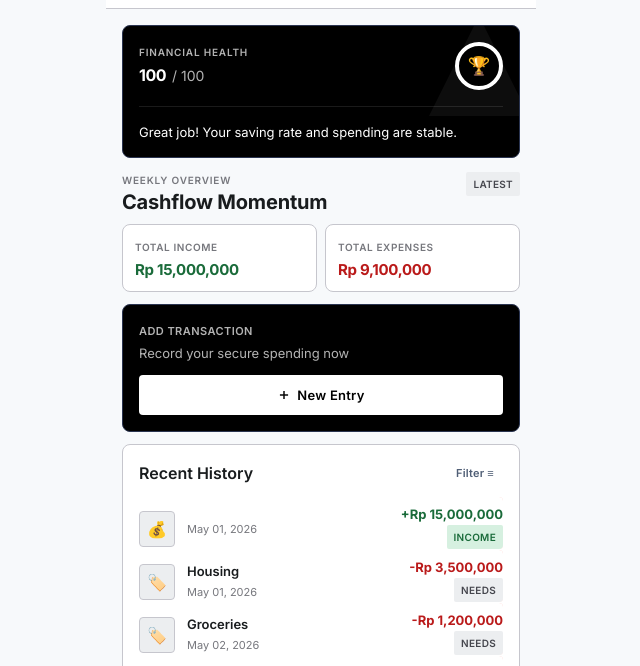
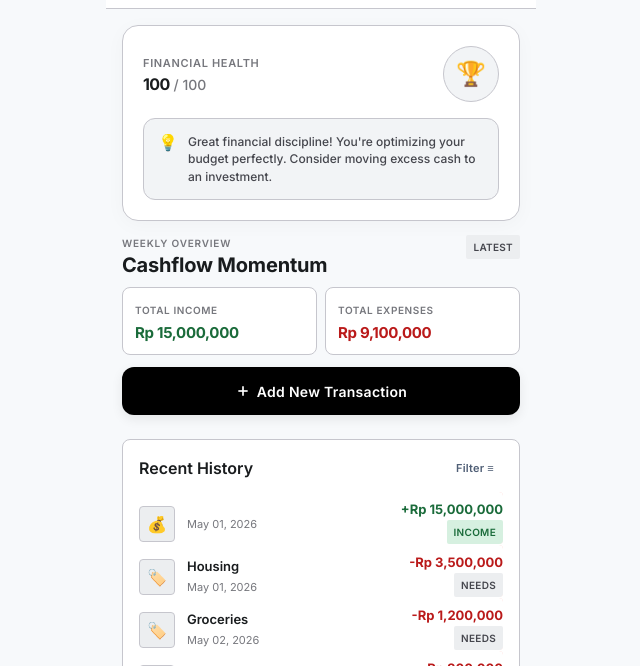
Before and after one commit to ardisanz/WealthyFlow-Pro, a website: page index.html in a window 1280 px wide. Shown: the part 53-719 px from the top of the page, without its empty margins (319-959 px from the left). Drawn offline with nearby package versions, Linux system fonts and the light colour scheme.

Commit message:
update Ui lebih profesional 1.0

```diff
--- a/index.html
+++ b/index.html
@@ -233,24 +233,24 @@
 <div class="tab-content custom-scroll" x-show="activeTab==='dashboard'" style="display:none">
 
   <!-- Smart Insight / Financial Health Score -->
-  <div class="card card-dark mb-12" style="background:var(--primary-container);border-color:#2a3450;overflow:hidden;position:relative">
-    <div style="position:absolute;top:-20px;right:-20px;opacity:0.05">
-      <svg width="120" height="120" viewBox="0 0 24 24" fill="currentColor"><path d="M12 2L2 22h20L12 2z"/></svg>
-    </div>
-    <div style="display:flex;justify-content:space-between;align-items:flex-start">
-      <div style="position:relative;z-index:10">
-        <p style="font-size:10px;font-weight:600;letter-spacing:0.08em;text-transform:uppercase;color:var(--on-primary-container);margin-bottom:4px">Financial Health</p>
-        <div style="display:flex;align-items:baseline;gap:6px">
-          <h1 style="font-size:36px;font-weight:700;letter-spacing:-0.03em;color:var(--on-primary);line-height:1" x-text="healthScore.score"></h1>
-          <span style="font-size:14px;color:var(--on-primary-container)">/ 100</span>
+  <div class="card mb-12" style="border-radius:16px;padding:20px;border-color:var(--outline-2);box-shadow:0 4px 20px rgba(0,0,0,0.03)">
+    <div style="display:flex;justify-content:space-between;align-items:center;margin-bottom:16px">
+      <div>
+        <p style="font-size:11px;font-weight:600;letter-spacing:0.06em;text-transform:uppercase;color:var(--outline);margin-bottom:2px">Financial Health</p>
+        <div style="display:flex;align-items:baseline;gap:4px">
+          <h1 style="font-size:42px;font-weight:700;letter-spacing:-0.04em;color:var(--on-surface);line-height:1" x-text="healthScore.score"></h1>
+          <span style="font-size:14px;color:var(--outline);font-weight:500">/ 100</span>
         </div>
       </div>
-      <div style="width:48px;height:48px;border-radius:var(--r-full);border:4px solid var(--surface-0);display:flex;align-items:center;justify-content:center;background:var(--primary);position:relative;z-index:10">
-        <span style="font-size:18px" x-text="healthScore.score>=80?'🏆':(healthScore.score>=50?'📈':'⚠️')"></span>
+      <div style="width:56px;height:56px;border-radius:var(--r-full);background:var(--surface-1);display:flex;align-items:center;justify-content:center;border:1px solid var(--outline-2)">
+        <span style="font-size:24px" x-text="healthScore.score>=80?'🏆':(healthScore.score>=50?'📈':'⚠️')"></span>
       </div>
     </div>
-    <div style="margin-top:16px;padding-top:16px;border-top:1px solid rgba(255,255,255,0.1);position:relative;z-index:10">
-      <p style="font-size:13px;color:var(--on-primary);line-height:1.4" x-text="healthScore.explanation"></p>
+    <div style="padding:14px;background:var(--surface-1);border-radius:12px;border:1px solid var(--outline-2)">
+      <div style="display:flex;align-items:flex-start;gap:10px">
+        <span style="font-size:16px;line-height:1.2">💡</span>
+        <p style="font-size:12px;color:var(--on-surface-2);line-height:1.45;font-weight:500;flex:1" x-text="healthScore.explanation"></p>
+      </div>
     </div>
   </div>
 
@@ -289,13 +289,11 @@
     </div>
   </template>
 
-  <!-- Add Transaction Card -->
-  <div class="card mb-12" style="background:var(--primary-container);border-color:#2a3450">
-    <p style="font-size:11px;font-weight:600;letter-spacing:0.04em;text-transform:uppercase;color:var(--on-primary-container);margin-bottom:2px">Add Transaction</p>
-    <p style="font-size:13px;color:var(--on-primary-container);margin-bottom:12px">Record your secure spending now</p>
-    <button class="btn btn-primary btn-full" style="height:40px;background:var(--on-primary);color:var(--primary-container)" @click="showQuickAdd=true;editingId=null">
-      <svg width="14" height="14" viewBox="0 0 24 24" fill="none" stroke="currentColor" stroke-width="2.5"><line x1="12" y1="5" x2="12" y2="19"/><line x1="5" y1="12" x2="19" y2="12"/></svg>
-      New Entry
+  <!-- Quick Add Button -->
+  <div style="margin-bottom:24px">
+    <button class="btn btn-primary btn-full" style="height:48px;border-radius:12px;font-size:14px;box-shadow:0 4px 12px rgba(0,0,0,0.08)" @click="showQuickAdd=true;editingId=null">
+      <svg width="16" height="16" viewBox="0 0 24 24" fill="none" stroke="currentColor" stroke-width="2.5"><line x1="12" y1="5" x2="12" y2="19"/><line x1="5" y1="12" x2="19" y2="12"/></svg>
+      Add New Transaction
     </button>
   </div>
 
--- a/script.js
+++ b/script.js
@@ -66,9 +66,19 @@ const FinanceLogic = {
 
         let status = score <= 40 ? 'Overspending' : (score <= 70 ? 'Fair' : 'Healthy');
         let explanation = "";
-        if (savingRate < 0.1) explanation = "Your saving rate is dangerously low.";
-        else if (wantsRatio > 0.4) explanation = "Your saving rate is okay, but spending on Wants is too high.";
-        else explanation = "Great job! Your saving rate and spending are stable.";
+
+        // Provide actionable, specific insights instead of generic text
+        if (savingRate < 0.1) {
+            explanation = "Your savings rate is below 10%. Try identifying one non-essential subscription to pause this month to build your safety net.";
+        } else if (wantsRatio > 0.4) {
+            explanation = "You're spending heavily on 'Wants'. Consider holding off on non-essential purchases this week to boost your score.";
+        } else if (needsRatio > 0.6) {
+            explanation = "Fixed expenses are eating up your income. Look for ways to optimize utility bills or recurring costs.";
+        } else if (score >= 80) {
+            explanation = "Great financial discipline! You're optimizing your budget perfectly. Consider moving excess cash to an investment.";
+        } else {
+            explanation = "Your spending is relatively stable. Try to reduce 'Wants' by 5% to hit the next tier of financial health.";
+        }
 
         // Breakdown logic
         let wantsLevel = wantsRatio > 0.5 ? 'High' : (wantsRatio > 0.3 ? 'Normal' : 'Low');
```
